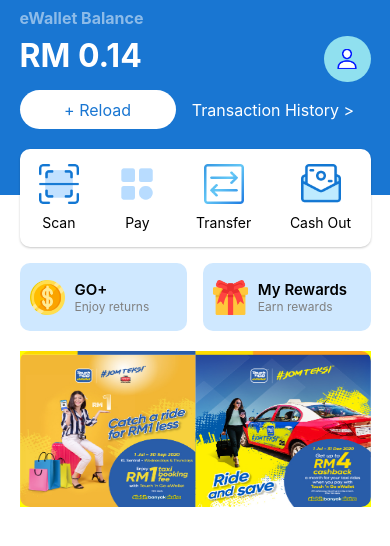
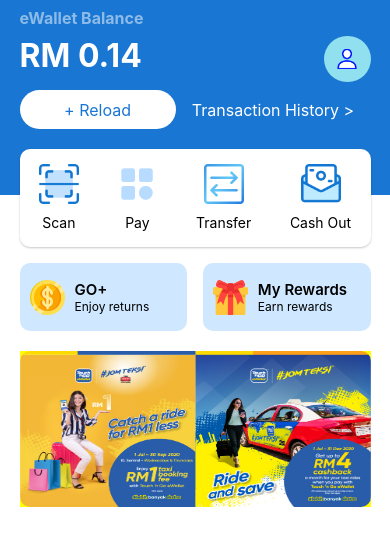
Before and after one commit to Ganthology/tng-clone, a React Native app: screen /Homescreen in a window 390 px wide. Shown: the top 546 px of the page. Built offline with nearby package versions, Linux system fonts and the light colour scheme.

Commit message:
Finish up reward section

```diff
--- a/components/RewardsSection.js
+++ b/components/RewardsSection.js
@@ -55,5 +55,5 @@
   cardImage: {height: 35, width: 35},
   titleContainer: {flexDirection: 'column', paddingLeft: 10},
   title: {color: 'black', fontSize: 15, fontWeight: '600'},
-  subtitle: {color: 'grey', fontSize: 12},
+  subtitle: {color: 'black', fontSize: 12},
 });
```
